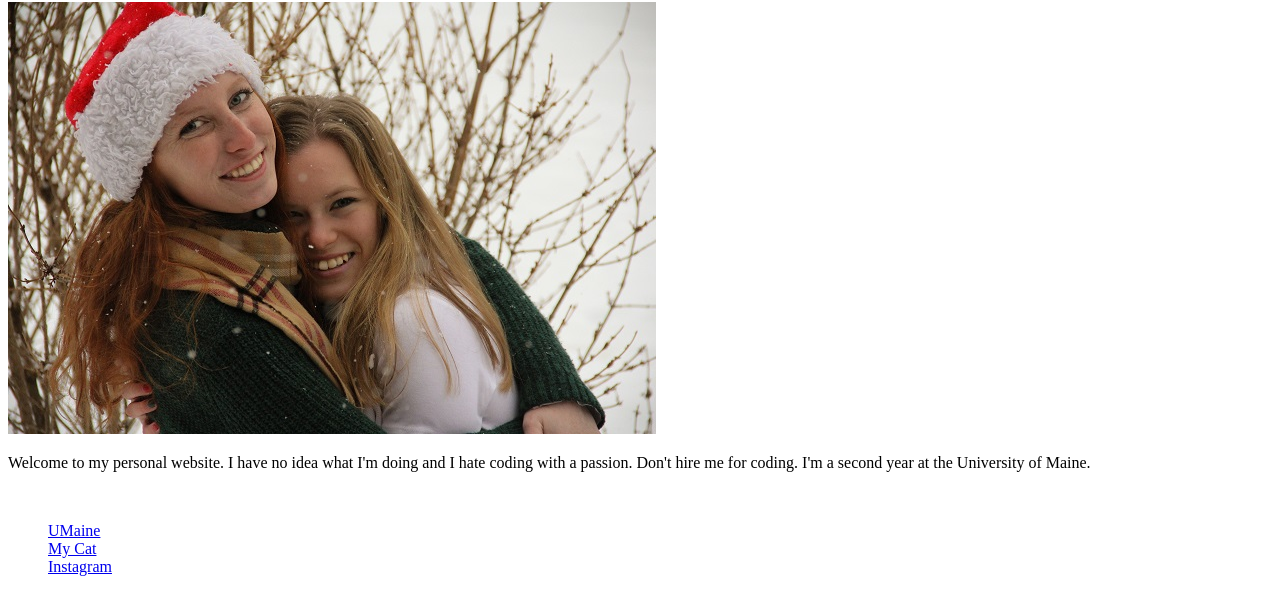
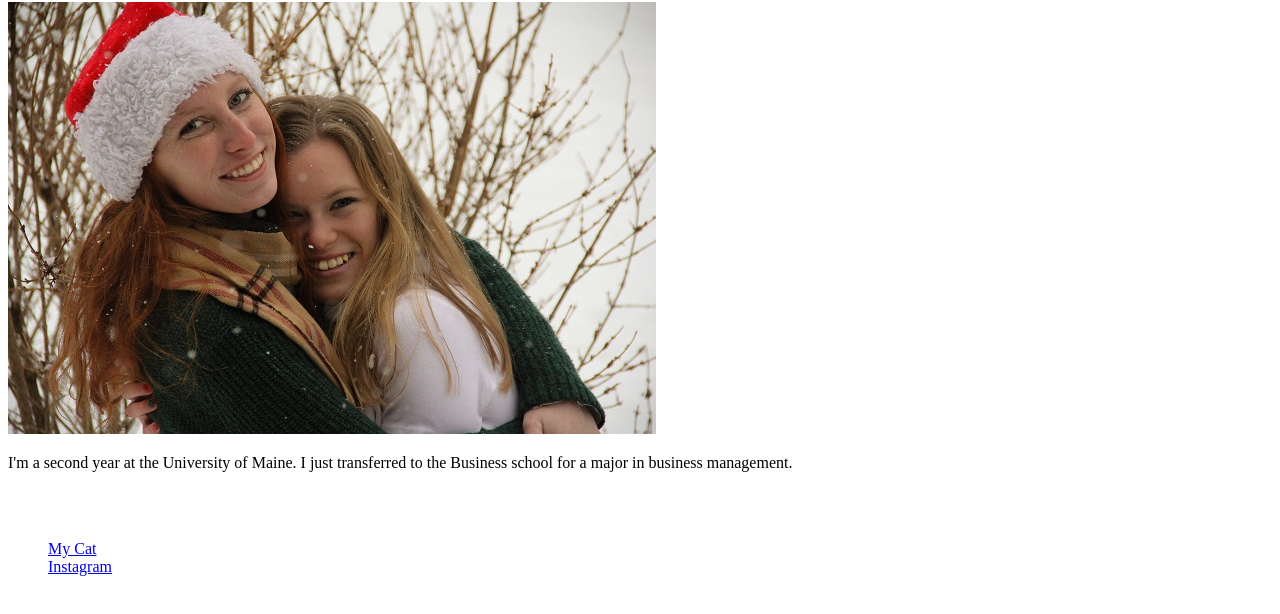
Before and after one commit to mindyfenn/mindyfenn.github.ioOLD, a plain HTML site: page homepage.html in a window 1280 px wide. Shown: the part 78-692 px from the top of the page. Drawn offline with Linux system fonts and the light colour scheme.

Commit message:
Add files via upload

```diff
--- a/homepage.html
+++ b/homepage.html
@@ -9,10 +9,9 @@
 
 	<img src="friends.jpg">
 
-	<p>Welcome to my personal website. I have no idea what I'm doing and I hate coding with a passion. Don't hire me for coding. I'm a second year at the University of Maine.</p>
+	<p>I'm a second year at the University of Maine. I just transferred to the Business school for a major in business management. </p>
 	<br>
 	<ul>
-	<a href="https://umaine.edu">UMaine</a>
 	<br>
 	<a href="tiger.html">My Cat</a>
 	<br>
```
